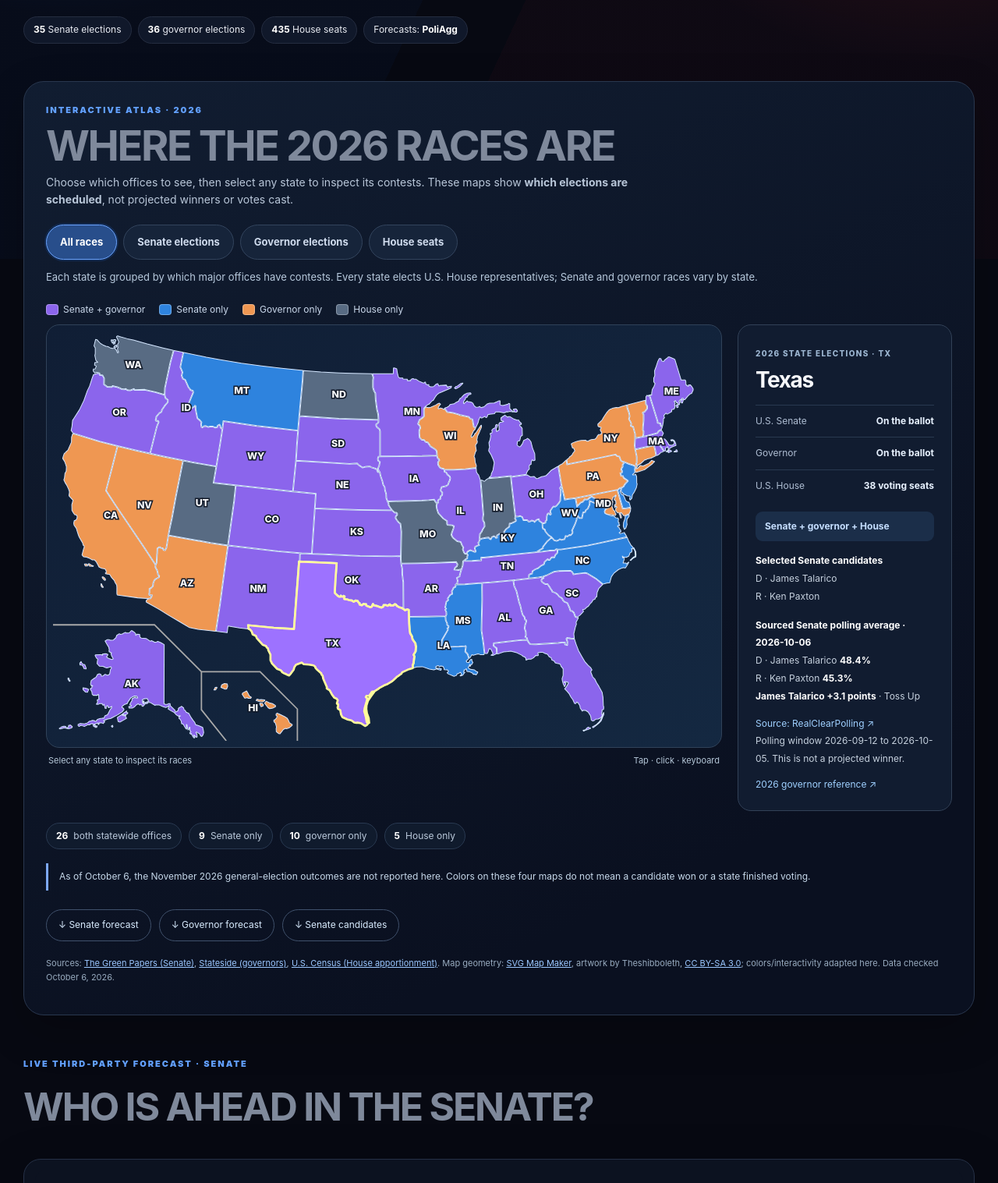
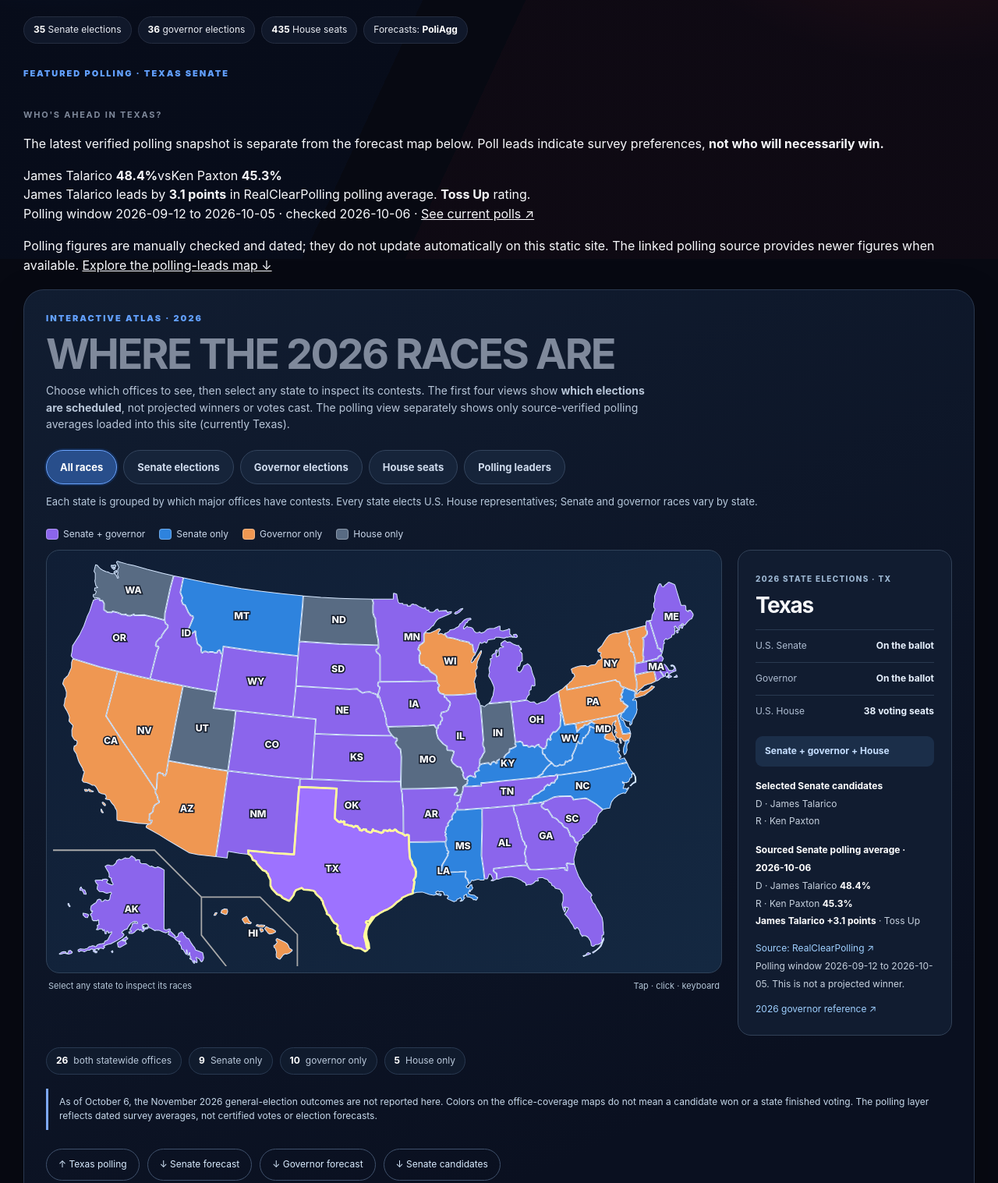
Before and after one commit to Aphexflip/indiana-2026-voter-guide, a website: page public/senate-map.html in a window 1280 px wide. Shown: the part 468-1985 px from the top of the page at 78% size. Drawn offline with Linux system fonts and the light colour scheme; grey boxes are pictures that could not be loaded.

Commit message:
feat: feature current Texas polling lead and add map polling-leaders tab

```diff
--- a/public/senate-map.html
+++ b/public/senate-map.html
@@ -62,15 +62,24 @@
     <div class="senate-pillrow"><div class="senate-pill"><strong>35</strong> Senate elections</div><div class="senate-pill"><strong>36</strong> governor elections</div><div class="senate-pill"><strong>435</strong> House seats</div><div class="senate-pill">Forecasts: <strong>PoliAgg</strong></div></div>
   </header>
 
+  <section id="texas-polling" class="poll-spotlight" aria-labelledby="pollSpotlightTitle">
+    <div class="eyebrow blue">FEATURED POLLING · TEXAS SENATE</div>
+    <h2 id="pollSpotlightTitle">Who's ahead in Texas?</h2>
+    <p>The latest verified polling snapshot is separate from the forecast map below. Poll leads indicate survey preferences, <strong>not who will necessarily win.</strong></p>
+    <div id="pollSpotlightData" aria-live="polite" class="poll-snapshot">Loading sourced Texas polling average…</div>
+    <p class="poll-explain">Polling figures are manually checked and dated; they do not update automatically on this static site. The linked polling source provides newer figures when available. <a href="#explore-maps">Explore the polling-leads map ↓</a></p>
+  </section>
+
   <section id="explore-maps" class="map-lab" aria-label="Interactive state election map explorer">
     <div class="eyebrow blue">INTERACTIVE ATLAS · 2026</div>
     <h2 id="mapModeTitle">Where the 2026 races are</h2>
-    <p class="map-lab-intro">Choose which offices to see, then select any state to inspect its contests. These maps show <strong>which elections are scheduled</strong>, not projected winners or votes cast.</p>
+    <p class="map-lab-intro">Choose which offices to see, then select any state to inspect its contests. The first four views show <strong>which elections are scheduled</strong>, not projected winners or votes cast. The polling view separately shows only source-verified polling averages loaded into this site (currently Texas).</p>
     <div class="map-tabs" role="tablist" aria-label="Election map type">
       <button type="button" role="tab" aria-controls="usElectionMap" data-map-mode="overview" class="active" aria-selected="true">All races</button>
       <button type="button" role="tab" aria-controls="usElectionMap" data-map-mode="senate" aria-selected="false">Senate elections</button>
       <button type="button" role="tab" aria-controls="usElectionMap" data-map-mode="governor" aria-selected="false">Governor elections</button>
       <button type="button" role="tab" aria-controls="usElectionMap" data-map-mode="house" aria-selected="false">House seats</button>
+      <button type="button" role="tab" aria-controls="usElectionMap" data-map-mode="polling" aria-selected="false">Polling leaders</button>
     </div>
     <p id="mapModeDescription" class="map-mode-description">Each state is grouped by which major offices have contests. Every state elects U.S. House representatives; Senate and governor races vary by state.</p>
     <div id="mapLegend" class="map-legend" aria-label="Map legend">Loading legend…</div>
@@ -82,8 +91,8 @@
       <aside id="mapStateDetails" class="map-details" aria-live="polite">Loading state details…</aside>
     </div>
     <div id="mapStats" class="map-stats" aria-label="Election map statistics"></div>
-    <p class="map-status">As of October 6, the November 2026 general-election outcomes are not reported here. Colors on these four maps do not mean a candidate won or a state finished voting.</p>
-    <div class="map-quicklinks"><a href="#forecast-section">↓ Senate forecast</a><a href="#governor-forecast">↓ Governor forecast</a><a href="#candidates-title">↓ Senate candidates</a></div>
+    <p class="map-status">As of October 6, the November 2026 general-election outcomes are not reported here. Colors on the office-coverage maps do not mean a candidate won or a state finished voting. The polling layer reflects dated survey averages, not certified votes or election forecasts.</p>
+    <div class="map-quicklinks"><a href="#texas-polling">↑ Texas polling</a><a href="#forecast-section">↓ Senate forecast</a><a href="#governor-forecast">↓ Governor forecast</a><a href="#candidates-title">↓ Senate candidates</a></div>
     <p class="map-credit">Sources: <a href="https://www.thegreenpapers.com/G26/Senate.phtml" target="_blank" rel="noopener noreferrer">The Green Papers (Senate)</a>, <a href="https://www.stateside.com/election/2026-gubernatorial-races" target="_blank" rel="noopener noreferrer">Stateside (governors)</a>, <a href="https://www.census.gov/data/tables/2020/dec/2020-apportionment-data.html" target="_blank" rel="noopener noreferrer">U.S. Census (House apportionment)</a>. Map geometry: <a href="https://github.com/kaldari/SVG-map-maker" target="_blank" rel="noopener noreferrer">SVG Map Maker</a>, artwork by Theshibboleth, <a href="https://creativecommons.org/licenses/by-sa/3.0/" target="_blank" rel="noopener noreferrer">CC BY-SA 3.0</a>; colors/interactivity adapted here. Data checked October 6, 2026.</p>
   </section>
 
```
